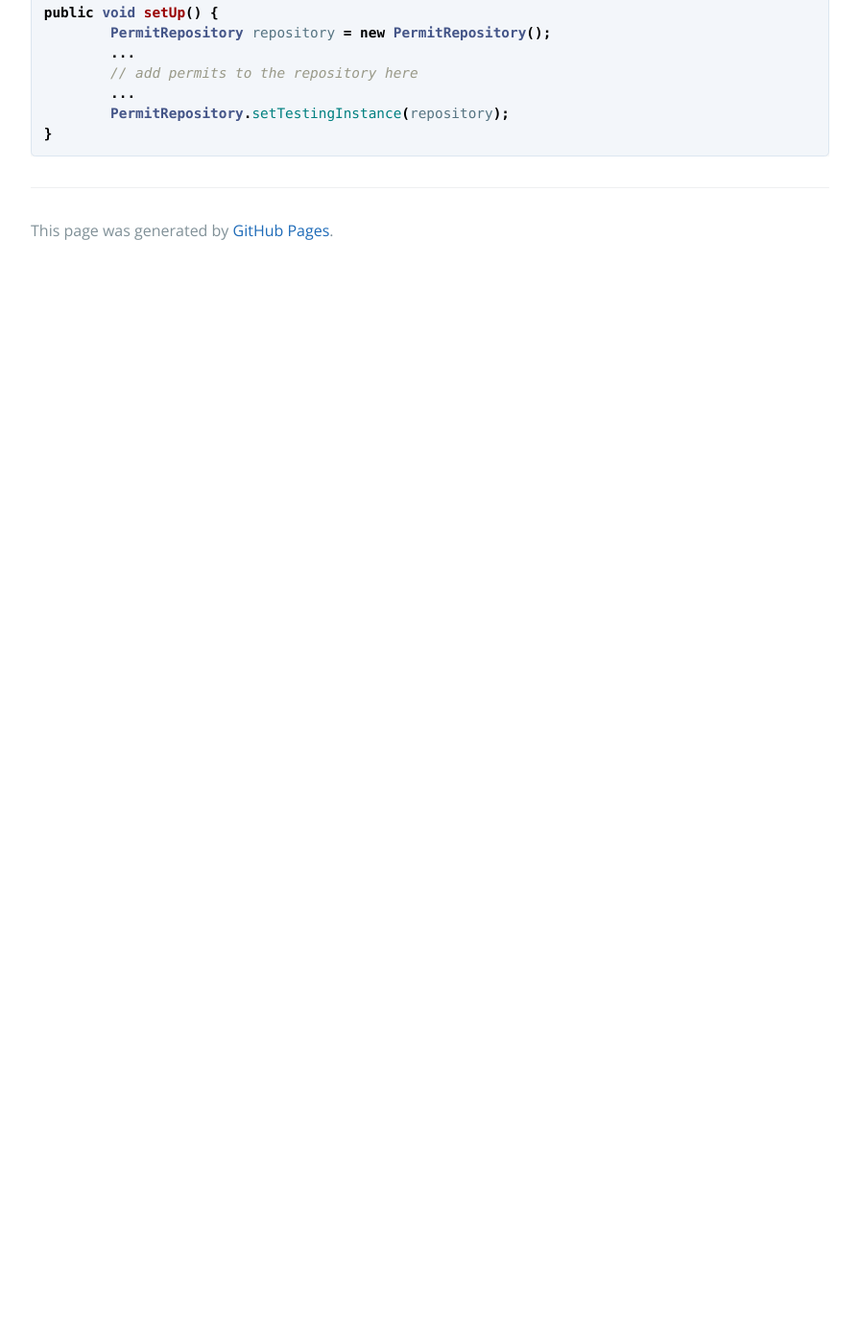
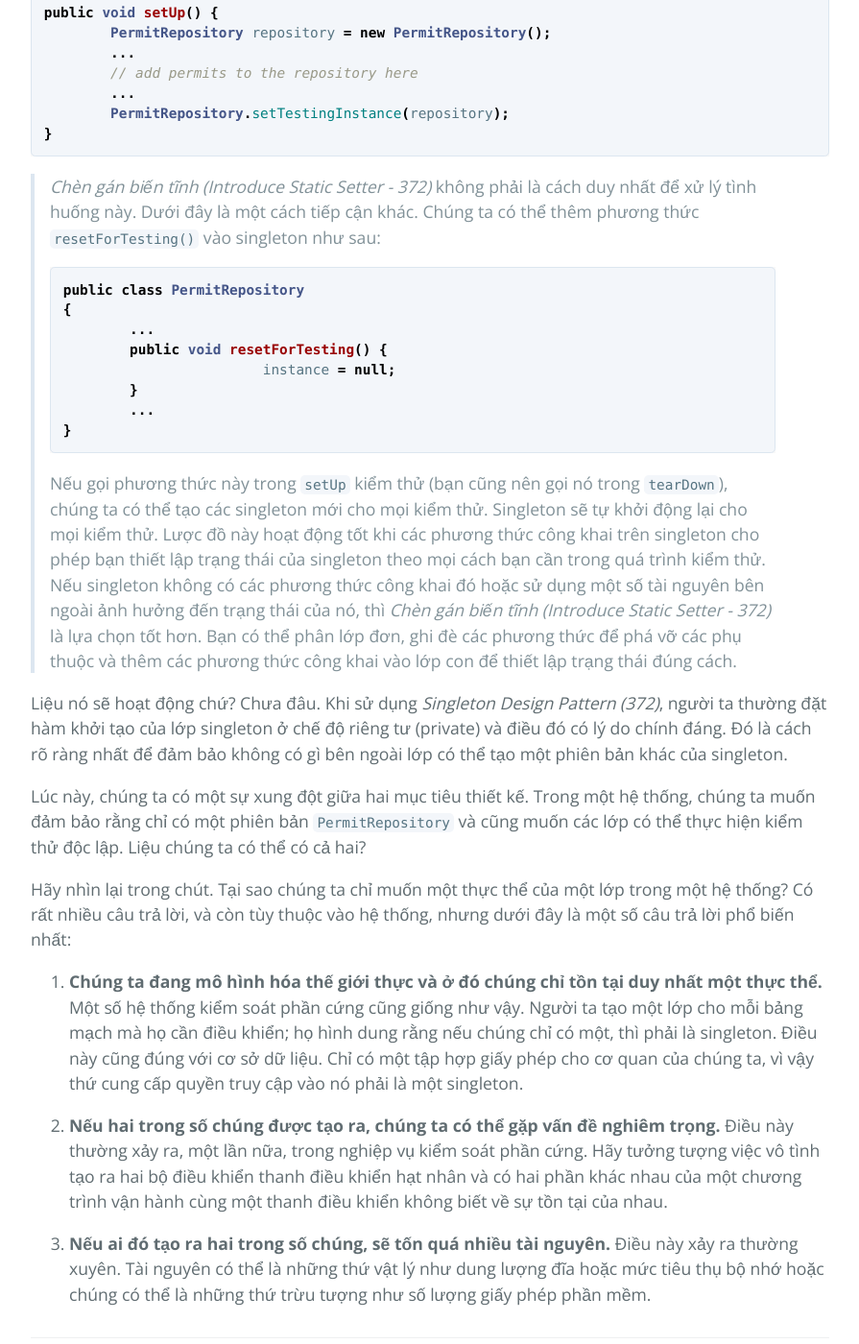
Before and after one commit to HaiBV/haibv.github.io, a Jekyll site: the page built from working-effectively-with-legacy-code/chapter-9-i-cant-get-this-class-into-a-test-harness.md, in a window 1280 px wide and 1400 px high, scrolled down 17120 px. Shown: the whole window at 96% size, without its empty margins (192-1087 px from the left). Built offline with Jekyll 4.4.1, drawn with Linux system fonts in a browser that asks for light colours; our own code applies the rules of GitHub Pages for plain Markdown files; before the commit the page ends 17404 px from its top, so only the background shows below that.

Commit message:
Book - Working Efectively with Legacy Code - P2 - C9

````diff
--- a/working-effectively-with-legacy-code/chapter-9-i-cant-get-this-class-into-a-test-harness.md
+++ b/working-effectively-with-legacy-code/chapter-9-i-cant-get-this-class-into-a-test-harness.md
@@ -502,3 +502,30 @@ public void setUp() {
 	PermitRepository.setTestingInstance(repository);
 }
 ```
+
+> _Chèn gán biến tĩnh (Introduce Static Setter - 372)_ không phải là cách duy nhất để xử lý tình huống này. Dưới đây là một cách tiếp cận khác. Chúng ta có thể thêm phương thức `resetForTesting()` vào singleton như sau:
+>
+> ```java
+> public class PermitRepository
+> {
+> 	...
+> 	public void resetForTesting() {
+>			instance = null;
+> 	}
+> 	...
+> }
+> ```
+>
+> Nếu gọi phương thức này trong `setUp` kiểm thử (bạn cũng nên gọi nó trong `tearDown`), chúng ta có thể tạo các singleton mới cho mọi kiểm thử. Singleton sẽ tự khởi động lại cho mọi kiểm thử. Lược đồ này hoạt động tốt khi các phương thức công khai trên singleton cho phép bạn thiết lập trạng thái của singleton theo mọi cách bạn cần trong quá trình kiểm thử. Nếu singleton không có các phương thức công khai đó hoặc sử dụng một số tài nguyên bên ngoài ảnh hưởng đến trạng thái của nó, thì _Chèn gán biến tĩnh (Introduce Static Setter - 372)_ là lựa chọn tốt hơn. Bạn có thể phân lớp đơn, ghi đè các phương thức để phá vỡ các phụ thuộc và thêm các phương thức công khai vào lớp con để thiết lập trạng thái đúng cách.
+
+Liệu nó sẽ hoạt động chứ? Chưa đâu. Khi sử dụng _Singleton Design Pattern (372)_, người ta thường đặt hàm khởi tạo của lớp singleton ở chế độ riêng tư (private) và điều đó có lý do chính đáng. Đó là cách rõ ràng nhất để đảm bảo không có gì bên ngoài lớp có thể tạo một phiên bản khác của singleton.
+
+Lúc này, chúng ta có một sự xung đột giữa hai mục tiêu thiết kế. Trong một hệ thống, chúng ta muốn đảm bảo rằng chỉ có một phiên bản `PermitRepository` và cũng muốn các lớp có thể thực hiện kiểm thử độc lập. Liệu chúng ta có thể có cả hai?
+
+Hãy nhìn lại trong chút. Tại sao chúng ta chỉ muốn một thực thể của một lớp trong một hệ thống? Có rất nhiều câu trả lời, và còn tùy thuộc vào hệ thống, nhưng dưới đây là một số câu trả lời phổ biến nhất:
+
+1. **Chúng ta đang mô hình hóa thế giới thực và ở đó chúng chỉ tồn tại duy nhất một thực thể.** Một số hệ thống kiểm soát phần cứng cũng giống như vậy. Người ta tạo một lớp cho mỗi bảng mạch mà họ cần điều khiển; họ hình dung rằng nếu chúng chỉ có một, thì phải là singleton. Điều này cũng đúng với cơ sở dữ liệu. Chỉ có một tập hợp giấy phép cho cơ quan của chúng ta, vì vậy thứ cung cấp quyền truy cập vào nó phải là một singleton.
+
+2. **Nếu hai trong số chúng được tạo ra, chúng ta có thể gặp vấn đề nghiêm trọng.** Điều này thường xảy ra, một lần nữa, trong nghiệp vụ kiểm soát phần cứng. Hãy tưởng tượng việc vô tình tạo ra hai bộ điều khiển thanh điều khiển hạt nhân và có hai phần khác nhau của một chương trình vận hành cùng một thanh điều khiển không biết về sự tồn tại của nhau.
+
+3. **Nếu ai đó tạo ra hai trong số chúng, sẽ tốn quá nhiều tài nguyên.** Điều này xảy ra thường xuyên. Tài nguyên có thể là những thứ vật lý như dung lượng đĩa hoặc mức tiêu thụ bộ nhớ hoặc chúng có thể là những thứ trừu tượng như số lượng giấy phép phần mềm.
````
